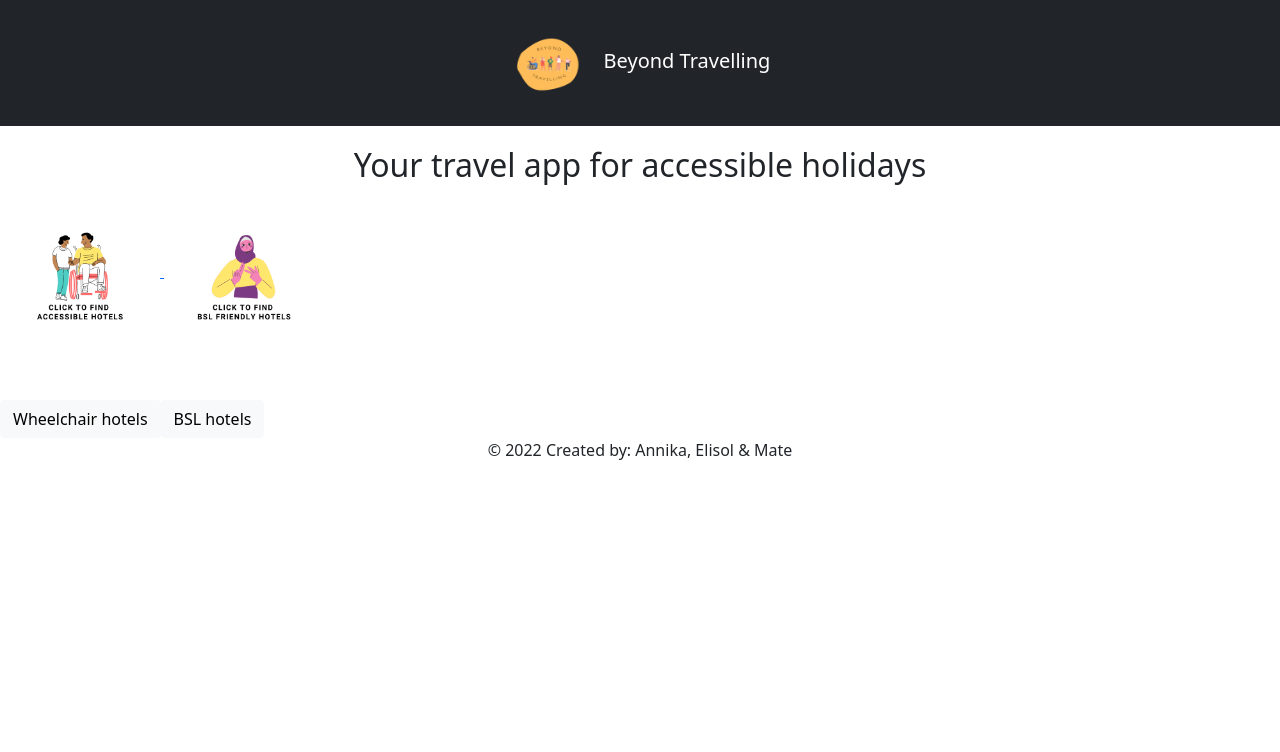
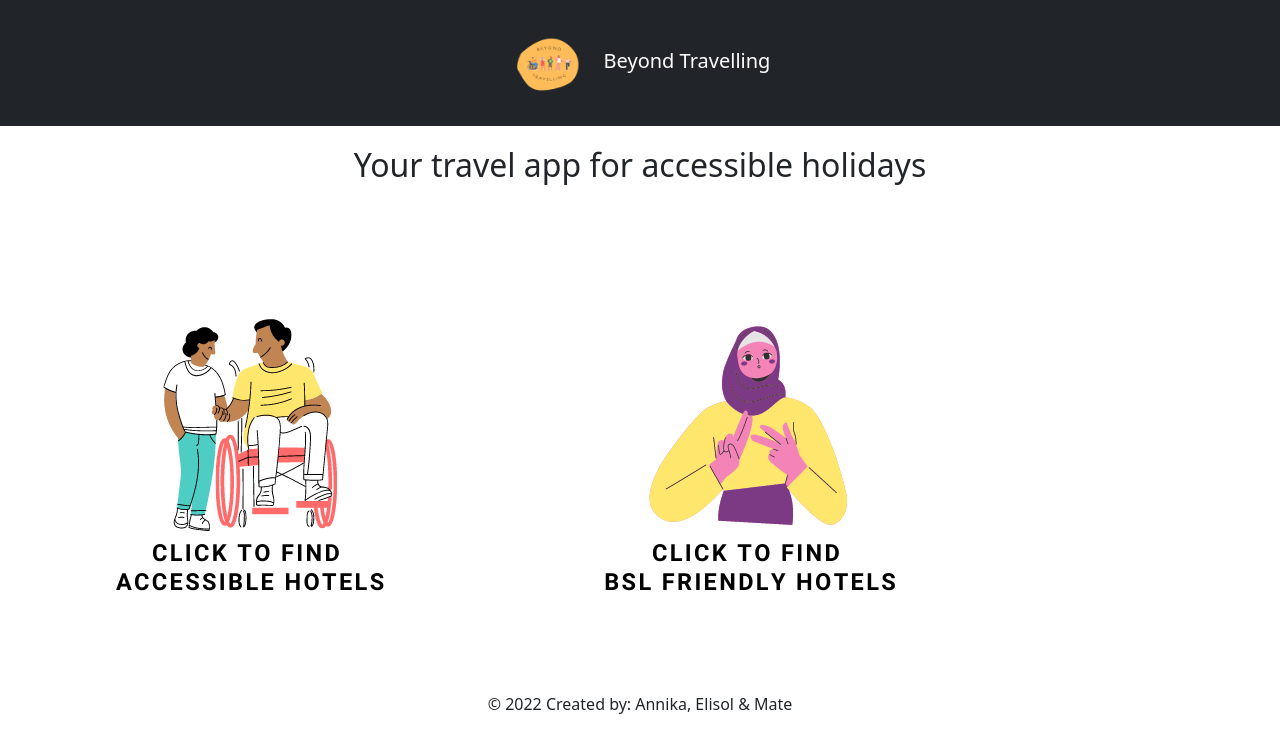
Before and after one commit to elicodes89/BeyondTravelling, a React (Create React App) app in the folder beyond_travelling/client/new_app/: page / in a window 1280 px wide. Shown: the top 752 px of the page. Built offline with nearby package versions, Linux system fonts and the light colour scheme.

Commit message:
able to click on images and render information

```diff
--- a/beyond_travelling/client/new_app/src/App.css
+++ b/beyond_travelling/client/new_app/src/App.css
@@ -12,17 +12,10 @@
   height: 10rem;
 }
 
-/* flex-container{
-  display: flex;
-  justify-content: space-evenly;
-  flex-direction: column;
-} */
-
 .flex-container{
 
   justify-items: center;
   display: inline-flex;
-  position: ;
   flex-direction: row;
   justify-content: space-evenly;
     /* flex-shrink: 1; */
--- a/beyond_travelling/client/new_app/src/App.js
+++ b/beyond_travelling/client/new_app/src/App.js
@@ -2,12 +2,12 @@ import React , { useState } from 'react';
 import './App.css';
 import AccessibleHotels from './components/wheelchair/AccessibleHotels';
 import Header from './components/Header'
-// import MainPage from './containers/MainPage';
 import 'bootstrap/dist/css/bootstrap.min.css';
 import Home from './containers/Home';
 import BSL from './components/bsl/BSL';
-// import Card from 'react-bootstrap/Card'
 import Button from 'react-bootstrap/Button';
+import Wheelchair from '../src/access_icons/wheelchair.png';
+import Sign from '../src/access_icons/sign.png';
 
 
 function App () {
@@ -20,10 +20,15 @@ function App () {
     return (
         <>
         <Home />
-        <br></br><br></br>
         {/* Bootstrap button created with a hook. when user clicks on button, it leads them to wheelchair hotels list */}
-        <Button variant="light" onClick = { () => {setWheelchair(true)} }>Wheelchair hotels</Button>
-        <Button variant="light" onClick = { () => {setBsl(true)} }>BSL hotels</Button>
+        <div className = "homeButtons">
+        <div className='flex-container'>
+          <img onClick = { () => {setWheelchair(true)} } className="images" src={Wheelchair} alt='wheelchairimg' width="500" height="500"/>
+          {/* <Button variant="light" onClick = { () => {setWheelchair(true)} }>Wheelchair hotels</Button> */}
+          <img onClick = { () => {setBsl(true)} } className="images" src={Sign} alt='signimg' width="500" height="500"/>
+          {/* <Button variant="light" onClick = { () => {setBsl(true)} }>BSL hotels</Button>   */}
+          </div>
+        </div>
 
         <div className = "footer">
           <p>© 2022 Created by: Annika, Elisol & Mate </p>
--- a/beyond_travelling/client/new_app/src/components/wheelchair/CityHotels.js
+++ b/beyond_travelling/client/new_app/src/components/wheelchair/CityHotels.js
@@ -28,12 +28,12 @@ const cityHotels = selectedCity.hotels;
   return (
   <div>
 <h1>Selected Hotel</h1>
-    <li>{selectedCityHotel.id}</li>
     <li>{selectedCityHotel.hotel_name}</li>
     <li>{selectedCityHotel.contact_number}</li>
     <a href= {selectedCityHotel.website}>Webpage</a>
     <li>{selectedCityHotel.address}</li>
     <li>{selectedCityHotel.img}</li>
+    {/* <li>{selectedCityHotel.comments}</li> */}
     {/* <img src= "https://raw.githubusercontent.com/elicodes89/BeyondTravelling/develop/beyond_travelling/client/new_app/src/ireland_images/countryside2.jpg" alt= "" width = "200px" /> */}
 
     <iframe width="560" height="315" src={selectedCityHotel.img} title="Video" frameborder="0" allow="accelerometer; autoplay; encrypted-media; gyroscope; picture-in-picture" allowfullscreen></iframe>
--- a/beyond_travelling/client/new_app/src/containers/Home.js
+++ b/beyond_travelling/client/new_app/src/containers/Home.js
@@ -11,12 +11,10 @@ return (
     <h2>Your travel app for accessible holidays</h2>
     </div>
 
-    <div className='flex-container'>
-
-{/* have clickable images as hyperlink */}
+    {/* <div className='flex-container'>
     <a href='src/components/bsl/BSL.js'> <img className="bsl_sign" src={require("../access_icons/wheelchair.png")} alt='wheelchairimg' width="500" height="500"/> </a>
     <a href='src/components/wheelchair/AccessibleHotels.js'> <img className="wheelchair" src={require("../access_icons/sign.png")} alt='signimg' width="500" height="500"/> </a>
-    </div>
+    </div> */}
   </>
 
   );
```
Also changed, not shown: 1 other file (tests, documents, lock files or other folders).
